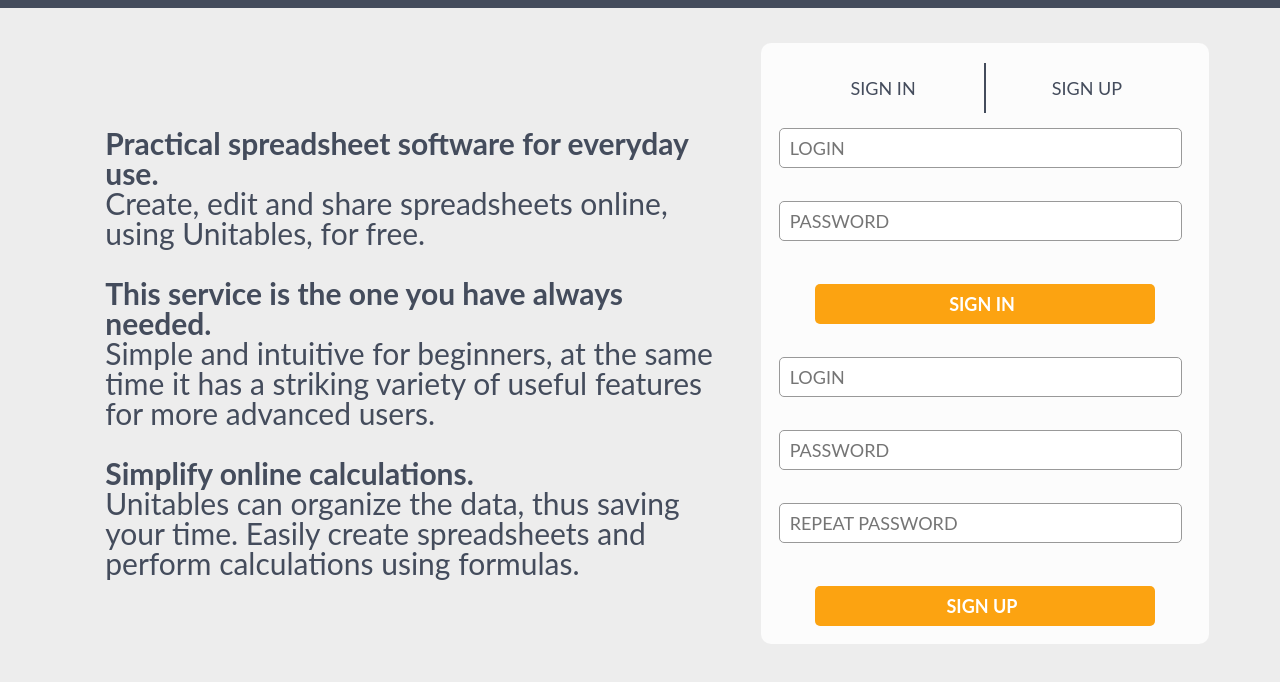
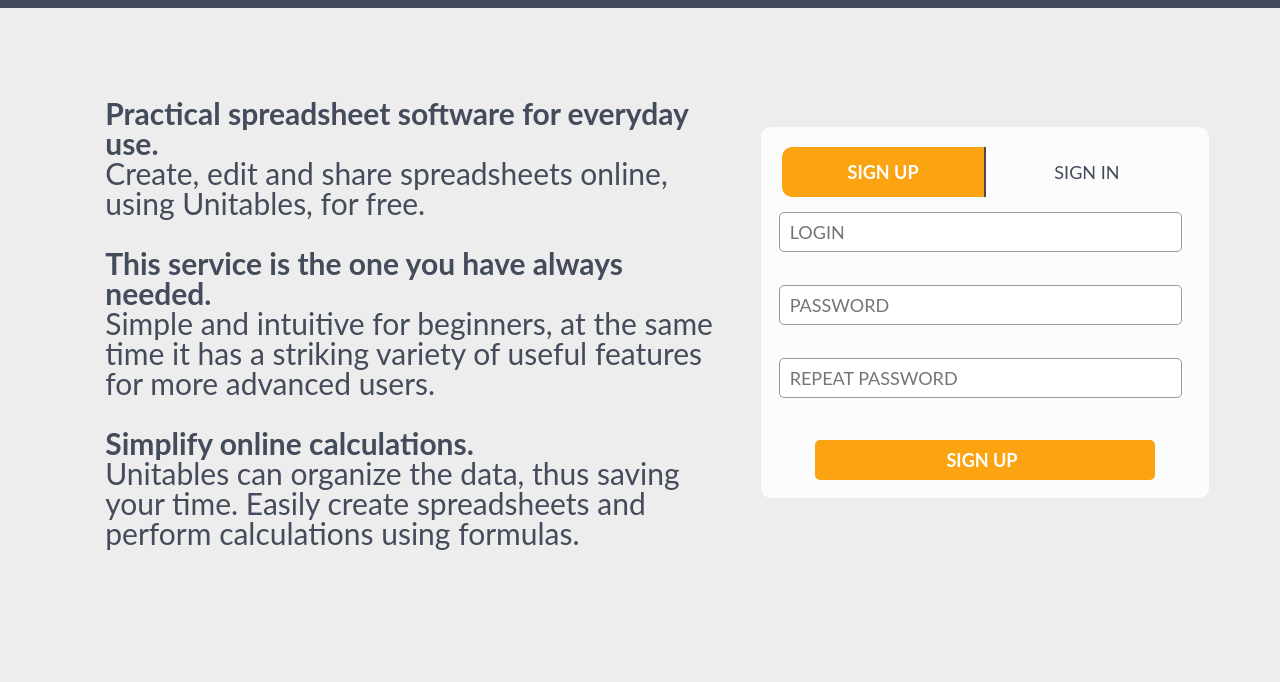
Before and after one commit to bmstu-iu9/utp2020-11-spreadsheet, a website: page src/client/index.html in a window 1280 px wide. Shown: the part 92-774 px from the top of the page. Drawn offline with Linux system fonts and the light colour scheme.

```diff
--- a/src/client/index.html
+++ b/src/client/index.html
@@ -9,7 +9,6 @@
     <link rel="stylesheet" href="styles/base-position.css">
     <link rel="stylesheet" href="styles/main-page-position.css">
     <title>Главная</title>
-    <script src="main-page.js"></script>
 </head>
 <body>
 <nav class="header">
@@ -34,14 +33,14 @@
             <div class="form-choice-wrapper" id="sign-choice">
                 <div class="form-choice-button">
                     <div>
-                        SIGN IN
+                        SIGN UP
                     </div>
                 </div>
                 <div style="width: 2px; height: 50px; background-color: #444c5c">
                 </div>
                 <div class="form-choice-button">
                     <div>
-                        SIGN UP
+                        SIGN IN
                     </div>
                 </div>
             </div>
@@ -64,5 +63,6 @@
         </div>
     </div>
 </div>
+<script src="main-page.js"></script>
 </body>
 </html>
--- a/src/client/main-page.js
+++ b/src/client/main-page.js
@@ -1,15 +1,15 @@
 function hideTabsContent(tabs, contents) {
-  tabs.forEach((tab) => {
-    tab.classList.remove('selected');
-  });
-  contents.forEach((content) => {
-    content.classList.remove('show');
-    content.classList.add('hide');
-  });
+  for (let i = 0; i < tabs.length; i += 1) {
+    tabs[i].classList.remove('selected');
+  }
+  for (let i = 0; i < contents.length; i += 1) {
+    contents[i].classList.remove('show');
+    contents[i].classList.add('hide');
+  }
 }
 
 function showTabContent(tabNumber, tabs, contents) {
-  if (contents[tabNumber].classList.contains('hide')) {
+  if (contents[tabNumber].classList.contains('hide') || !contents[tabNumber].classList.contains('show')) {
     hideTabsContent(tabs, contents);
     tabs[tabNumber].classList.add('selected');
     contents[tabNumber].classList.remove('hide');
@@ -27,12 +27,10 @@
   if (target.className === 'form-choice-button') {
     const signForms = document.getElementsByClassName('sign-form');
     const signTabs = document.getElementsByClassName('form-choice-button');
-    signTabs.forEach((tab, i) => {
-      if (target === tab) {
+    for (let i = 0; i < signTabs.length; i += 1) {
+      if (target === signTabs[i]) {
         showTabContent(i, signTabs, signForms);
       }
-    });
+    }
   }
 };
-// eslint-disable-next-line no-alert
-alert('jghjg');
```
